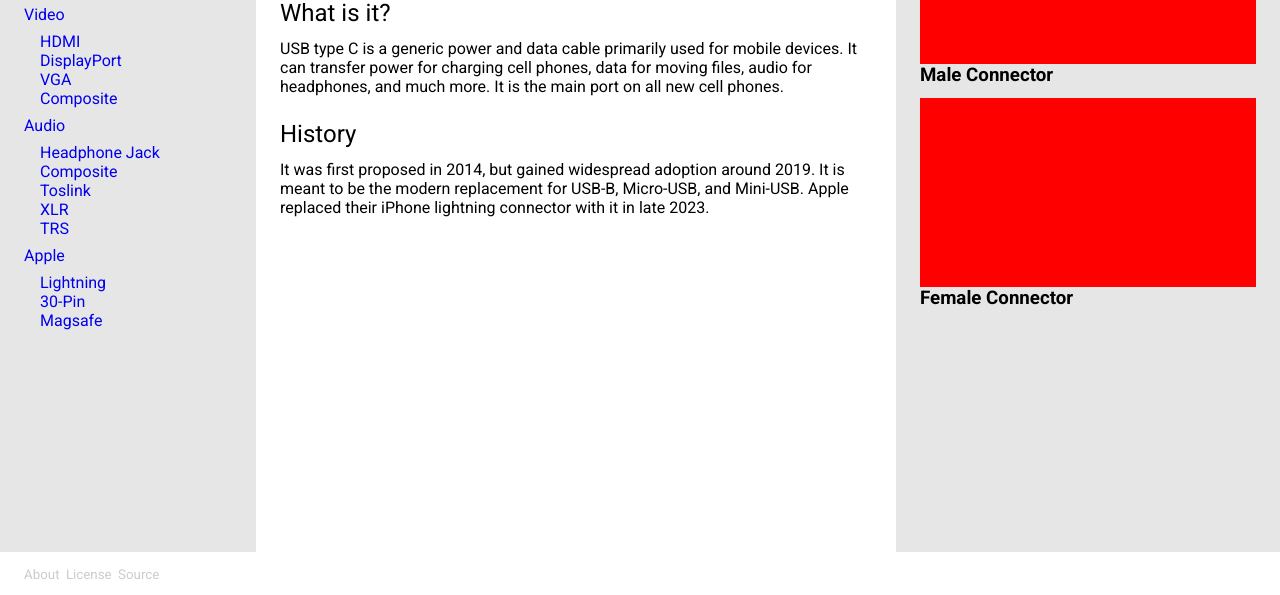
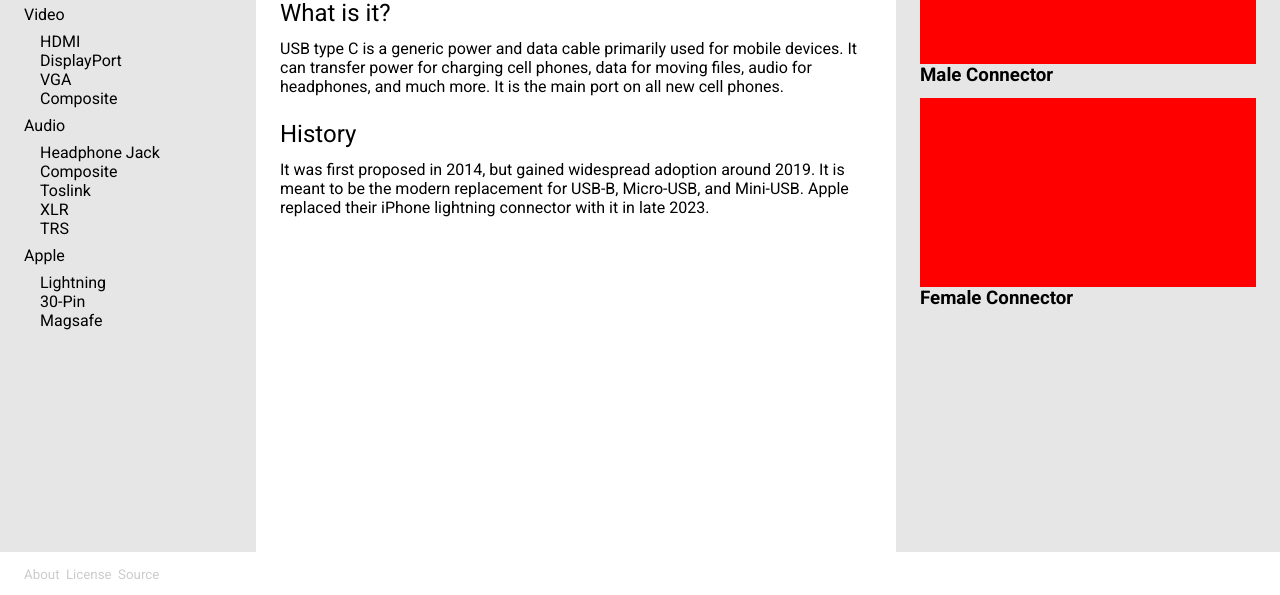
Before and after one commit to ehamawy/cables2know-site, a plain HTML site: page index.html in a window 1280 px wide. Shown: the part 205-800 px from the top of the page. Drawn offline with Linux system fonts and the light colour scheme.

Commit message:
black sidebar text

```diff
--- a/style.css
+++ b/style.css
@@ -127,3 +127,6 @@ h2 {
     margin-top: var(--gutter);
     margin-bottom: var(--space);
 }
+.navbar_list a{
+    color: #000000;
+}
```
